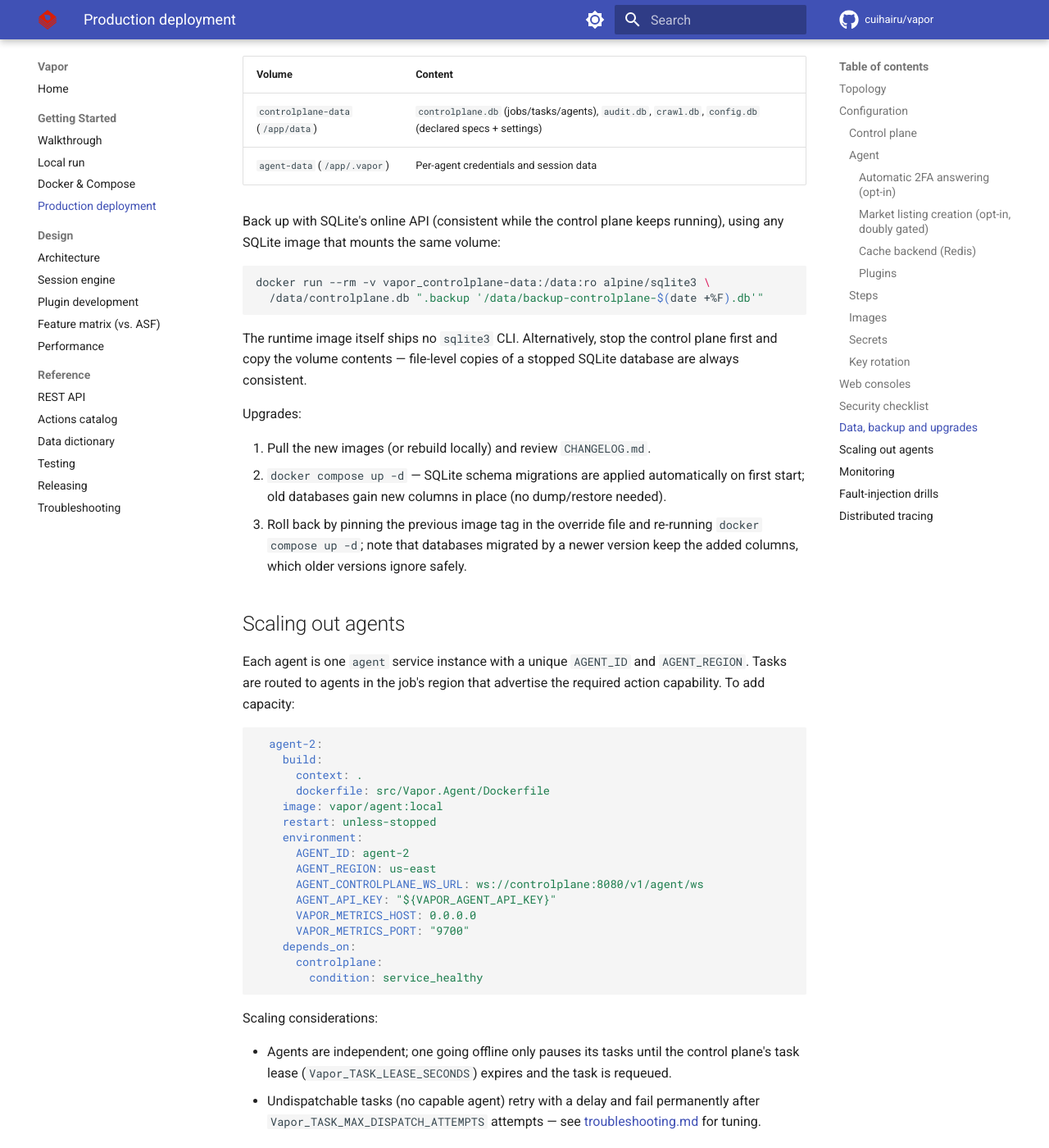
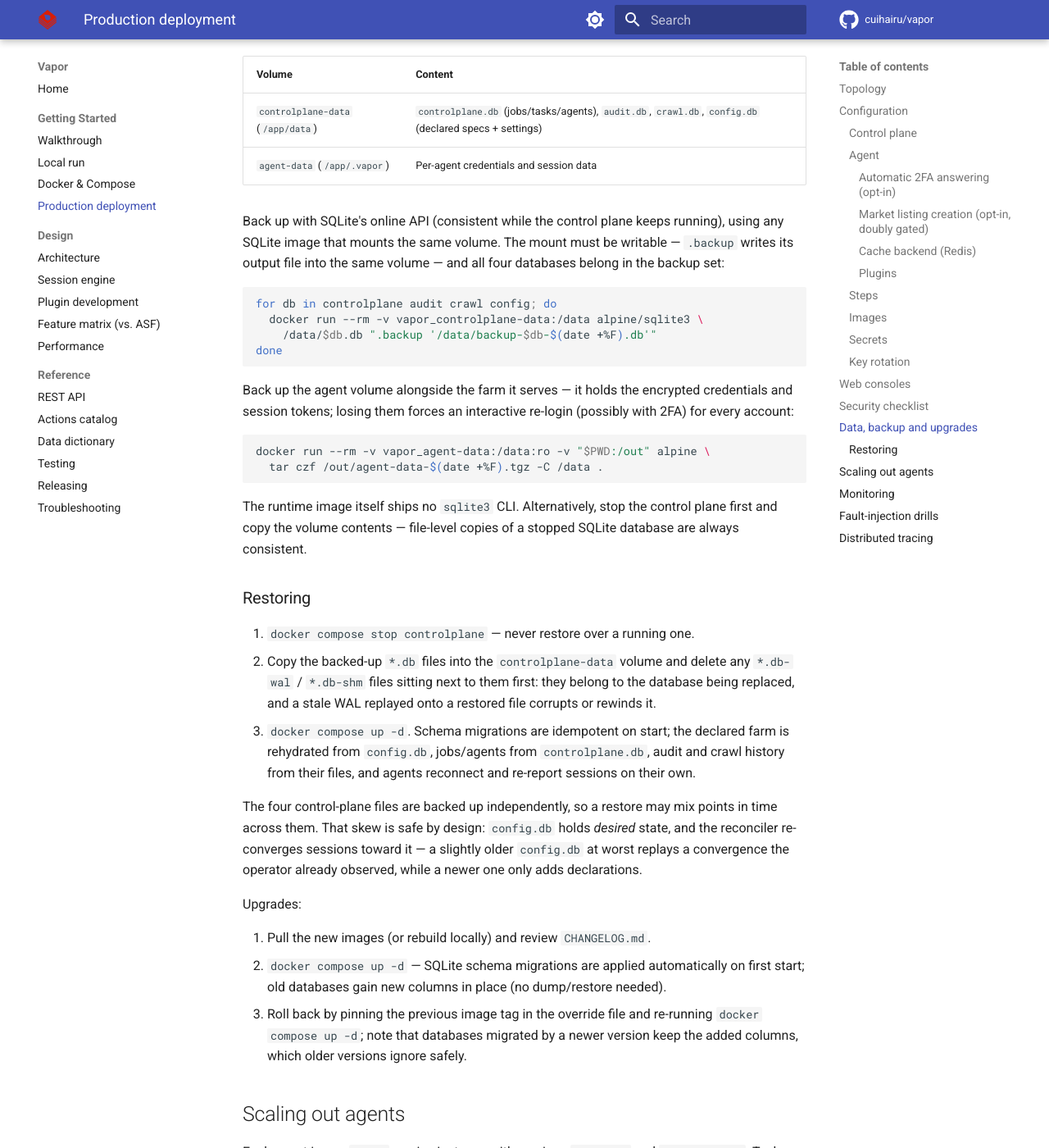
Before and after one commit to cuihairu/vapor, an MkDocs documentation site: the page built from docs/production.md, in a window 1280 px wide and 1400 px high, scrolled down 9473 px. Shown: the whole window at 82% size. Built offline with MkDocs 1.6.1 and Material for MkDocs 9.7.7, drawn with Linux system fonts in a browser that asks for light colours; comment, search, counter and statistics services are not loaded.

Commit message:
docs(production): close the backup/restore loop for the durable farm
The backup section predated round 26's declared-state durability and had
two real defects. The documented command mounted the volume read-only
and then wrote the .backup output into it — guaranteed SQLITE_READONLY
on first execution. And it backed up controlplane.db only, leaving the
now-precious config.db (plus audit and crawl) out of the set.

Fix the mount, widen the example to a loop over all four databases, add
an agent-volume backup (encrypted credentials and session tokens —
losing them forces interactive re-login per account), and document the
restore procedure for the first time: stop the control plane, copy the
*.db files back after deleting any stale -wal/-shm siblings (a stale
WAL replayed onto a restored file corrupts or rewinds it), and start
again. Restoring files from slightly different points in time is safe
by design — config.db holds desired state and the reconciler re-
converges toward it — now stated in both production.md and the
consistency model's restart section.

Docs-only: test counts and coverage denominators unchanged (serial
round 10/10 attempt 1, 16741/16741 lines, 6393/6393 branches, GATE=0;
verify scripts green; format clean).

````diff
--- a/docs/production.md
+++ b/docs/production.md
@@ -294,16 +294,47 @@ State lives in two named volumes:
 | `agent-data` (`/app/.vapor`) | Per-agent credentials and session data |
 
 Back up with SQLite's online API (consistent while the control plane keeps
-running), using any SQLite image that mounts the same volume:
+running), using any SQLite image that mounts the same volume. The mount must
+be writable — `.backup` writes its output file into the same volume — and all
+four databases belong in the backup set:
 
 ```bash
-docker run --rm -v vapor_controlplane-data:/data:ro alpine/sqlite3 \
-  /data/controlplane.db ".backup '/data/backup-controlplane-$(date +%F).db'"
+for db in controlplane audit crawl config; do
+  docker run --rm -v vapor_controlplane-data:/data alpine/sqlite3 \
+    /data/$db.db ".backup '/data/backup-$db-$(date +%F).db'"
+done
+```
+
+Back up the agent volume alongside the farm it serves — it holds the
+encrypted credentials and session tokens; losing them forces an interactive
+re-login (possibly with 2FA) for every account:
+
+```bash
+docker run --rm -v vapor_agent-data:/data:ro -v "$PWD:/out" alpine \
+  tar czf /out/agent-data-$(date +%F).tgz -C /data .
 ```
 
 The runtime image itself ships no `sqlite3` CLI. Alternatively, stop the
 control plane first and copy the volume contents — file-level copies of a
 stopped SQLite database are always consistent.
+
+### Restoring
+
+1. `docker compose stop controlplane` — never restore over a running one.
+2. Copy the backed-up `*.db` files into the `controlplane-data` volume and
+   delete any `*.db-wal` / `*.db-shm` files sitting next to them first: they
+   belong to the database being replaced, and a stale WAL replayed onto a
+   restored file corrupts or rewinds it.
+3. `docker compose up -d`. Schema migrations are idempotent on start; the
+   declared farm is rehydrated from `config.db`, jobs/agents from
+   `controlplane.db`, audit and crawl history from their files, and agents
+   reconnect and re-report sessions on their own.
+
+The four control-plane files are backed up independently, so a restore may
+mix points in time across them. That skew is safe by design: `config.db`
+holds *desired* state, and the reconciler re-converges sessions toward it —
+a slightly older `config.db` at worst replays a convergence the operator
+already observed, while a newer one only adds declarations.
 
 Upgrades:
 
````
Also changed, not shown: docs/consistency.md (+4 -1 lines), todo.md (+2 -0 lines).
